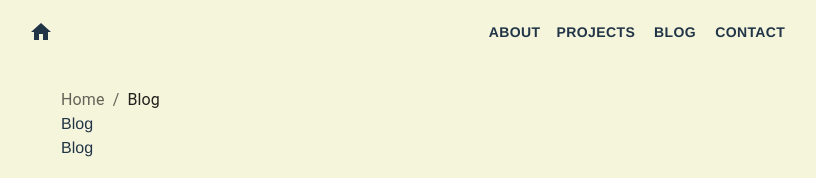
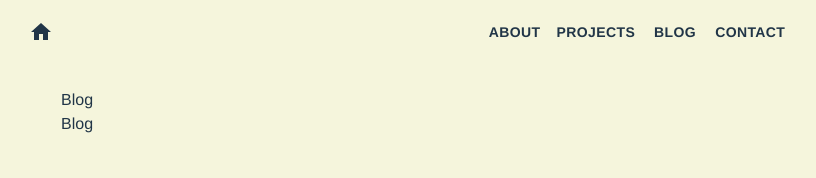
Before and after one commit to ZaMarle/portfolio, a React (Vite) app in the folder portfolio-ui/: page /Blog in a window 1280 px wide. Shown: the top 178 px of the page, without its empty margins (3-819 px from the left). Built offline with nearby package versions, Linux system fonts and the light colour scheme.

Commit message:
Unused build errors

```diff
--- a/portfolio-ui/src/pages/blog/Blog.tsx
+++ b/portfolio-ui/src/pages/blog/Blog.tsx
@@ -1,16 +1,9 @@
-import { Breadcrumbs, Link, Typography } from '@mui/material';
 import Layout from '../../components/layout/Layout';
 
 const Blog = () => {
   return (
     <Layout>
       <div style={{ width: '100%' }}>
-        <Breadcrumbs aria-label="breadcrumb">
-          <Link underline="hover" color="inherit" href="/">
-            Home
-          </Link>
-          <Typography color="text.primary">Blog</Typography>
-        </Breadcrumbs>
         <div>Blog</div>
         <div>Blog</div>
       </div>
--- a/portfolio-ui/src/pages/projects/Projects.tsx
+++ b/portfolio-ui/src/pages/projects/Projects.tsx
@@ -1,4 +1,3 @@
-import { Breadcrumbs, Grid, Link, Typography } from '@mui/material';
 import { IProject } from '../../types/IProject';
 import Project from '../../components/project/Project';
 import Layout from '../../components/layout/Layout';
```
Also changed, not shown: portfolio-ui/src/pages/contact/Contact.tsx (+1 -8 lines).
